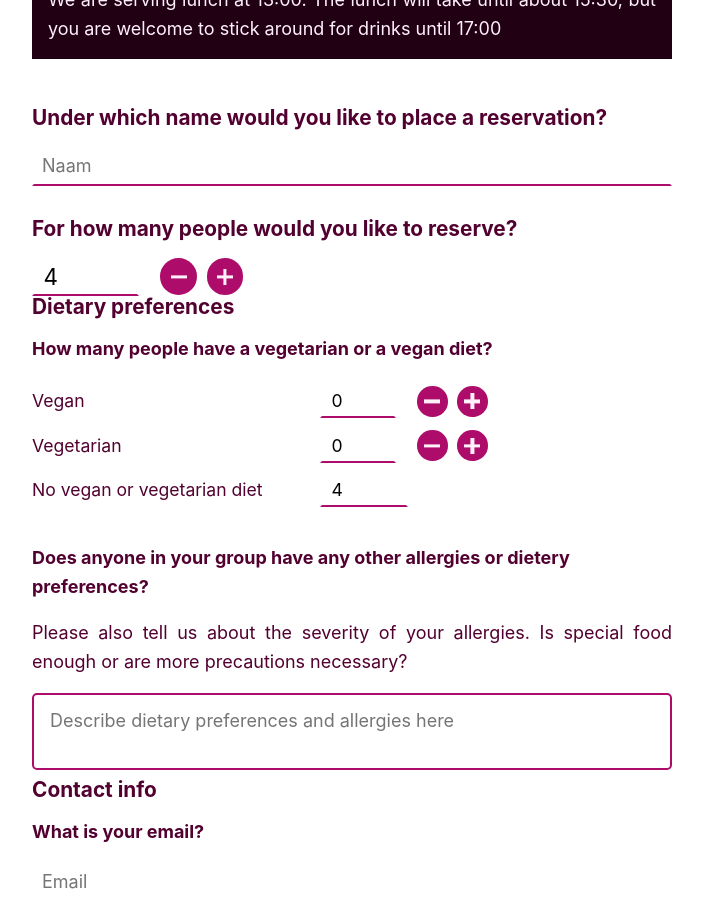
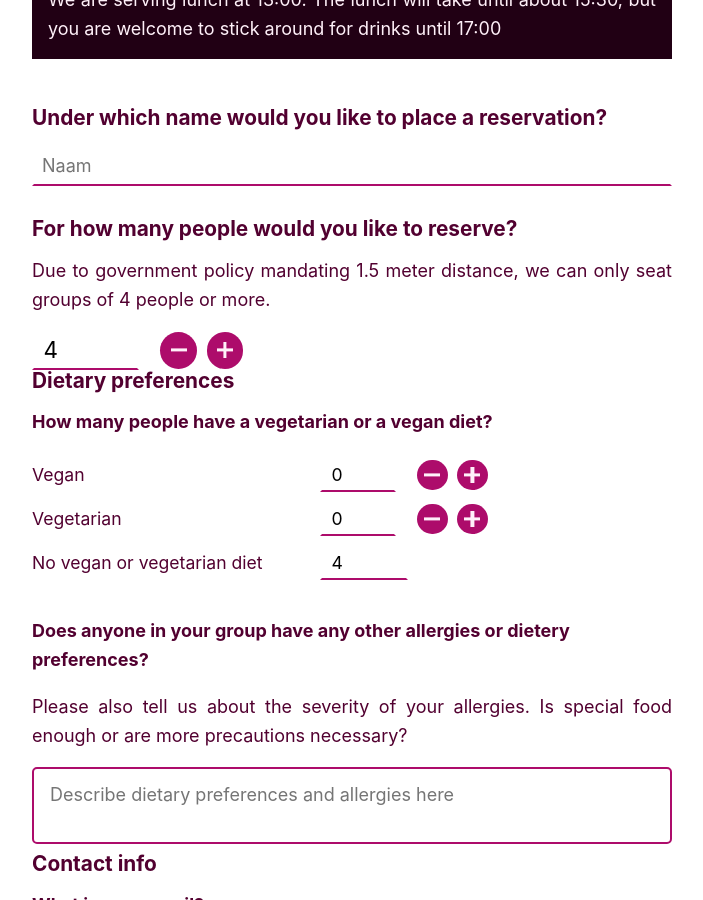
Before and after one commit to decoalitie/desering.org, a Jekyll site: the page built from en/testtafel/reservation.html, in a window 1280 px wide and 900 px high, scrolled down 637 px. Shown: the whole window, without its empty margins (288-991 px from the left). Built offline with Jekyll 4.4.1, drawn with Linux system fonts in a browser that asks for light colours; some web fonts are replaced.

Commit message:
Add message about group size

```diff
--- a/en/testtafel/reservation.html
+++ b/en/testtafel/reservation.html
@@ -86,7 +86,7 @@ permalink: :path/:basename
         </p>
       </template>
 
-     <!--  <fieldset class="align-left">
+      <!--  <fieldset class="align-left">
         <legend class="form-step-header">Adjusted opening time</legend>
         <p>
           <strong>Please note:</strong> we kindly ask you to <strong>arrive between 16:30 and 17:00</strong>. Due to
@@ -106,6 +106,10 @@ permalink: :path/:basename
       <label class="form-step-header" for="input-reservation-amount">
         For how many people would you like to reserve?
       </label>
+
+      <p>
+        Due to government policy mandating 1.5 meter distance, we can only seat groups of 4 people or more.
+      </p>
 
       <div class="number-with-steppers-wrapper">
         <!-- <input data-input-controller="NumberWithSteppers" id="input-reservation-amount" max="20" min="1"
--- a/testtafel/reserveren.html
+++ b/testtafel/reserveren.html
@@ -109,6 +109,10 @@ permalink: :path/:basename
       <label class="form-step-header" for="input-reservation-amount">
         Voor hoeveel mensen wil je reserven?
       </label>
+
+      <p>
+        In verband met de anderhalve meter-maatregel kunnen wij alleen groepen ontvangen van 4 personen of meer.
+      </p>
 
       <div class="number-with-steppers-wrapper">
         <!-- <input data-input-controller="NumberWithSteppers" id="input-reservation-amount" max="20" min="1"
```
